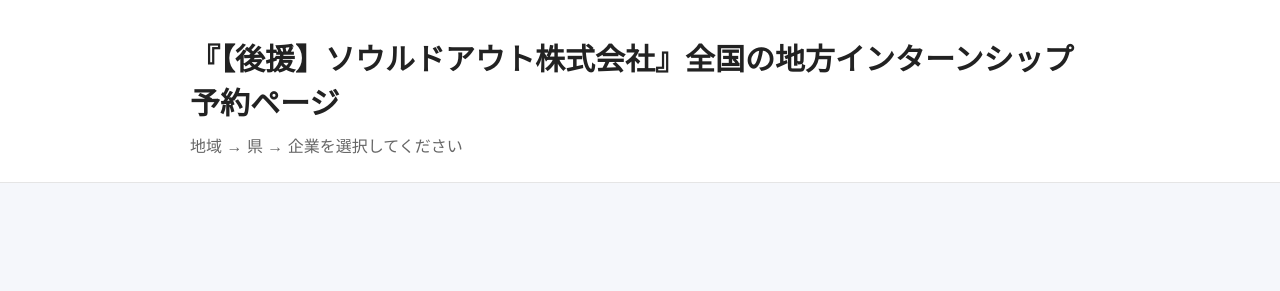
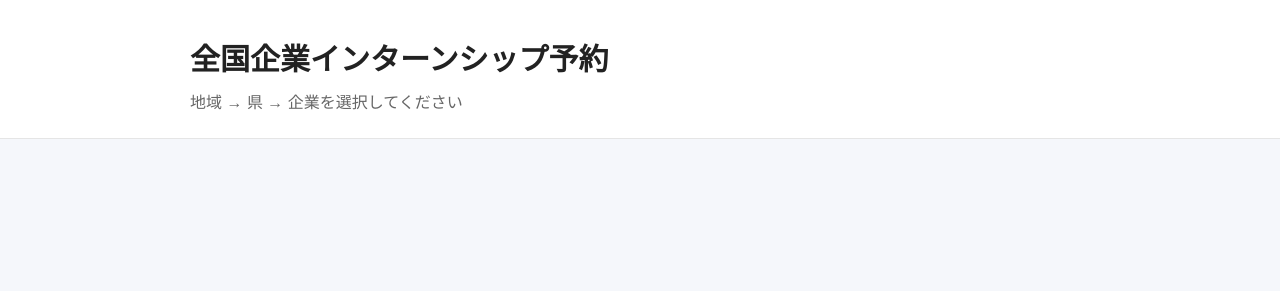
Before and after one commit to Sakeonigiri0203/inturnyoyaku0000, a plain HTML site: page index.html in a window 1280 px wide. Drawn offline with Linux system fonts and the light colour scheme.

Commit message:
Update index.html

```diff
--- a/index.html
+++ b/index.html
@@ -7,7 +7,7 @@
     <meta name="viewport"
           content="width=device-width, initial-scale=1.0">
 
-    <title>『【後援】ソウルドアウト株式会社』全国の地方インターンシップ予約ページ</title>
+    <title>〇〇企業地方インターンシップ</title>
 
     <link rel="stylesheet" href="style.css">
 </head>
@@ -16,7 +16,7 @@
 
 <header class="header">
 
-    <h1>『【後援】ソウルドアウト株式会社』全国の地方インターンシップ予約ページ</h1>
+    <h1>全国企業インターンシップ予約</h1>
 
     <p>
         地域 → 県 → 企業を選択してください
```
